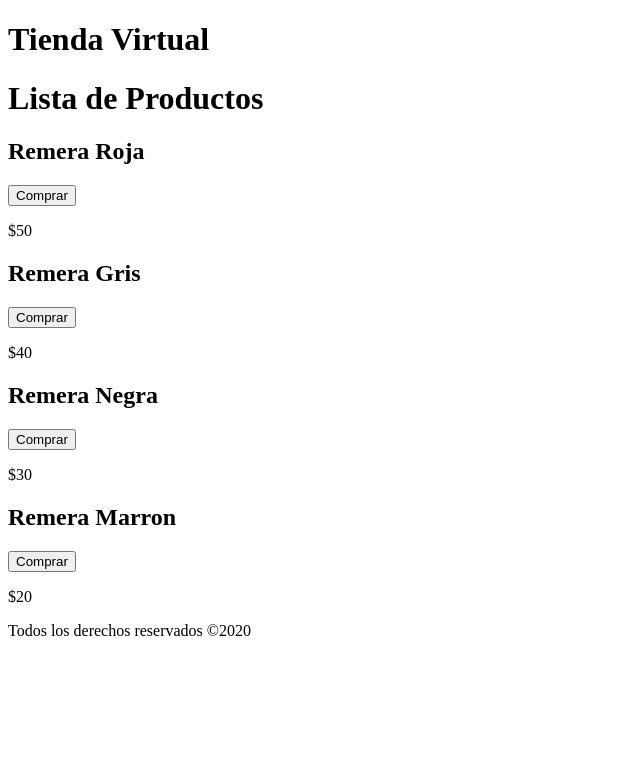
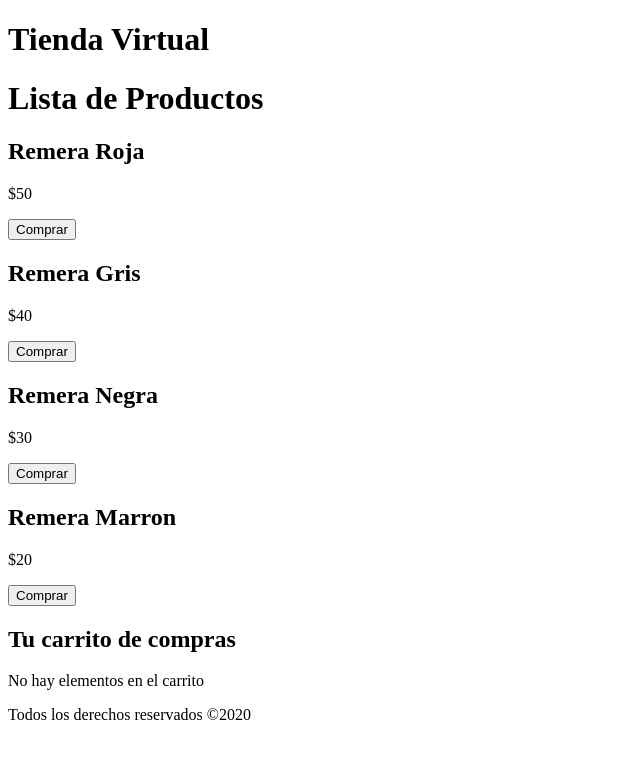
Before and after one commit to checho9999/React-Carrito-Basico, a React (Create React App) app: page / in a window 1280 px wide. Shown: the top 758 px of the page, without its empty margins (0-640 px from the left). Built offline with nearby package versions, Linux system fonts and the light colour scheme.

Commit message:
Nuevo componente Carrito que reutiliza el componente Producto; Tambien se agregaron las opciones de agregar y eliminar productos del carrito de compras

```diff
--- a/src/App.js
+++ b/src/App.js
@@ -2,6 +2,7 @@ import React , { Fragment, useState } from 'react';
 import Header from './components/Header';
 import Footer from './components/Footer';
 import Producto from './components/Producto';
+import Carrito from './components/Carrito'
 
 function App() {
 
@@ -37,6 +38,11 @@ function App() {
             />
         ))}
 
+        <Carrito
+            carrito={carrito}
+            agregarProducto={agregarProducto}
+        />
+
         <Footer
           fecha={fecha}
         />
--- /dev/null
+++ b/src/components/Carrito.js
@@ -0,0 +1,22 @@
+import React from 'react';
+import Producto from './Producto';
+
+const Carrito = ({carrito, agregarProducto}) => (
+    <div className="carrito">
+        <h2>Tu carrito de compras</h2>
+
+        {carrito.length === 0
+        ? <p>No hay elementos en el carrito</p>
+        : carrito.map(producto => (
+            <Producto
+                key={producto.id}
+                producto={producto}
+                carrito={carrito}
+                agregarProducto={agregarProducto}
+            />
+        )) }
+    </div>
+
+);
+
+export default Carrito;
--- a/src/components/Producto.js
+++ b/src/components/Producto.js
@@ -8,20 +8,43 @@ const { id, nombre, precio } = producto;
     // Agregar producto al carrito
     const seleccionarProducto = id => {
         const producto = productos.filter(producto => producto.id === id )[0];
+
         agregarProducto([
             ...carrito,
             producto
         ]);
+
+    }
+
+    // Elimina un producto del carrito
+    const eliminarProducto = id => {
+        const productos = carrito.filter(producto => producto.id !== id);
+
+        // Colocar los productos en el state
+        agregarProducto(productos)
     }
 
     return (
         <div>
-           <h2>{nombre}</h2>
-           <button
-                type="button"
-                onClick={ () => seleccionarProducto(id) }
-           >Comprar</button>
-           <p>${precio}</p>
+            <h2>{nombre}</h2>
+            <p>${precio}</p>
+
+            { productos
+            ?
+                (
+                    <button
+                        type="button"
+                        onClick={ () => seleccionarProducto(id) }
+                    >Comprar</button>
+                )
+            :
+                (
+                    <button
+                        type="button"
+                        onClick={ () => eliminarProducto(id) }
+                    >Eliminar</button>
+                )
+            }
         </div>
      );
 }
```
